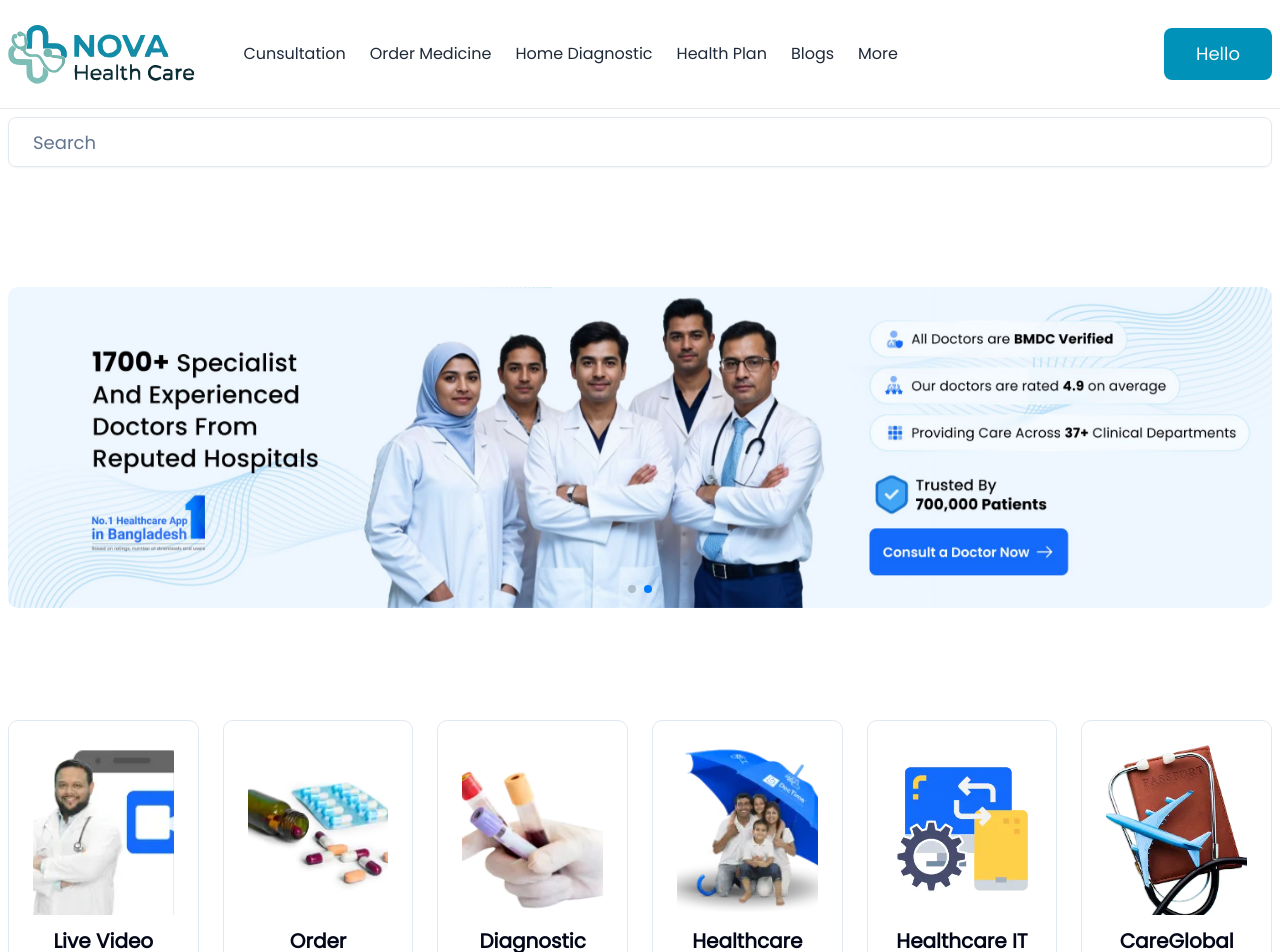
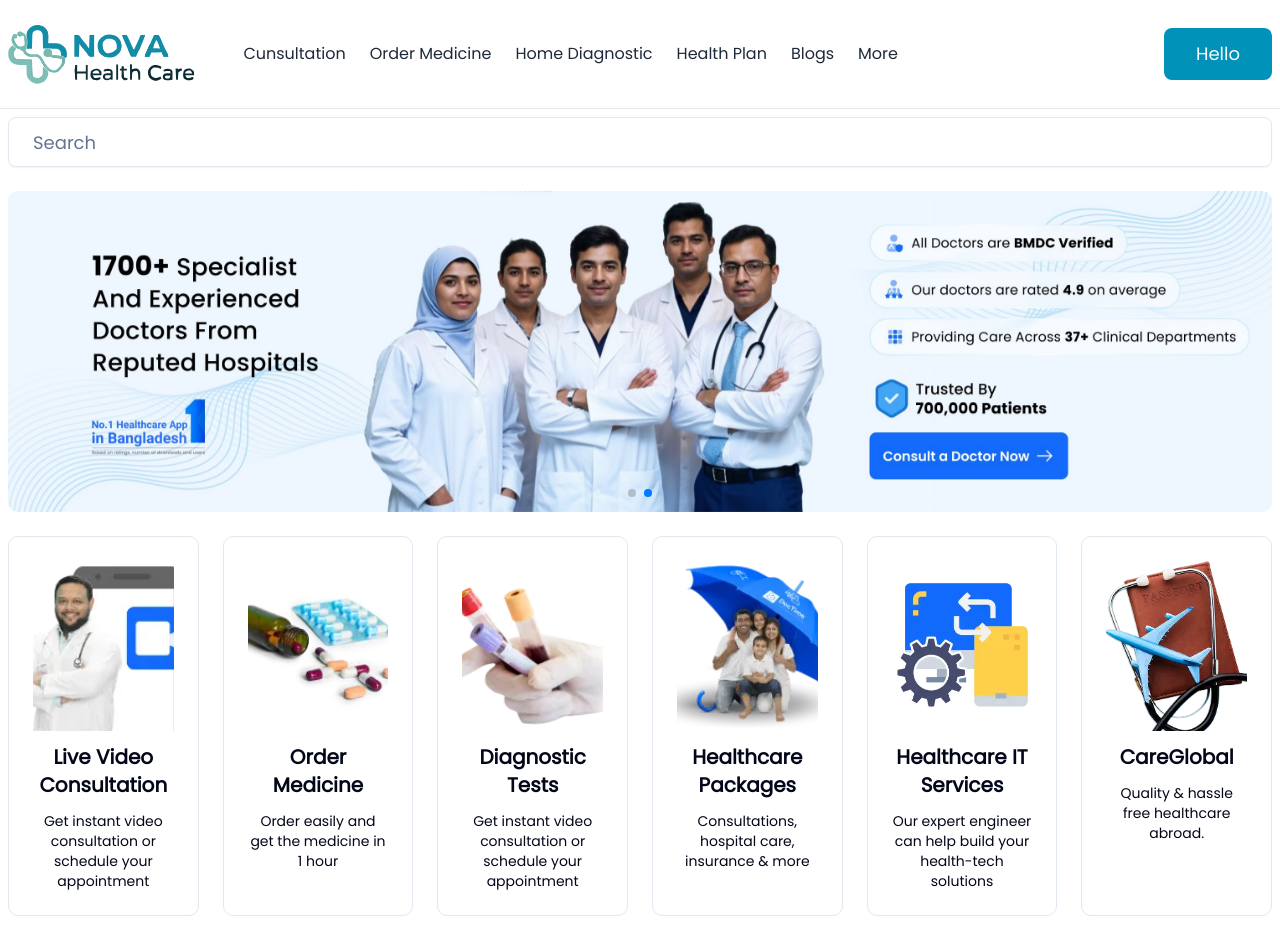
Before and after one commit to MahidunNobi/nova-healthcare-client, a Next.js app: page / in a window 1280 px wide. Shown: the top 952 px of the page. Built offline with nearby package versions, Linux system fonts and the light colour scheme.

Commit message:
Specing Bug Fixed

```diff
--- a/src/components/Container/Container.tsx
+++ b/src/components/Container/Container.tsx
@@ -8,7 +8,7 @@ const Container = ({
   addClass?: string;
 }) => {
   return (
-    <div className={`px-2 md:my-28 ${addClass}`}>
+    <div className={`px-2 my-24 ${addClass}`}>
       <div className="container mx-auto">{children}</div>
     </div>
   );
--- a/src/components/Home/HeroSlider.tsx
+++ b/src/components/Home/HeroSlider.tsx
@@ -13,7 +13,7 @@ import Image from "next/image";
 
 const HeroSlider = () => {
   return (
-    <Container>
+    <Container addClass="my-0! md:my-24">
       <div className="my-4">
         <Swiper
           pagination={true}
--- a/src/components/Home/Services.tsx
+++ b/src/components/Home/Services.tsx
@@ -43,7 +43,7 @@ const servicesContent = [
 
 const Services = () => {
   return (
-    <Container>
+    <Container addClass="mt-6">
       <div className="grid grid-cols-1 sm:grid-cols-2 md:grid-cols-3 lg:grid-cols-4 xl:grid-cols-6 gap-2 md:gap-6">
         {servicesContent.map((serv) => (
           <Service
```
